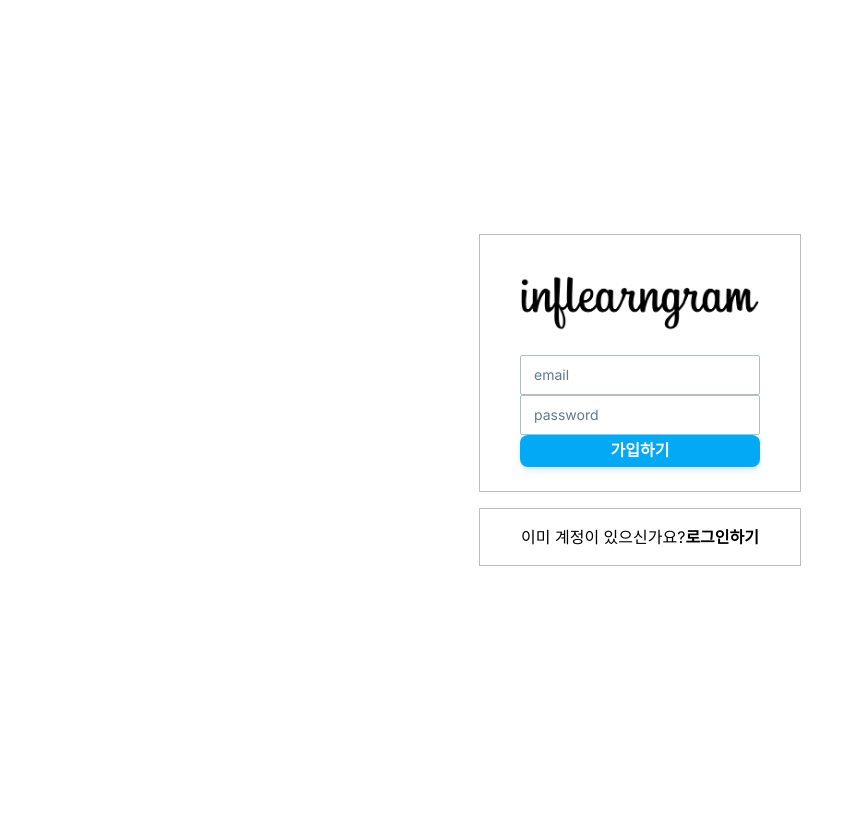
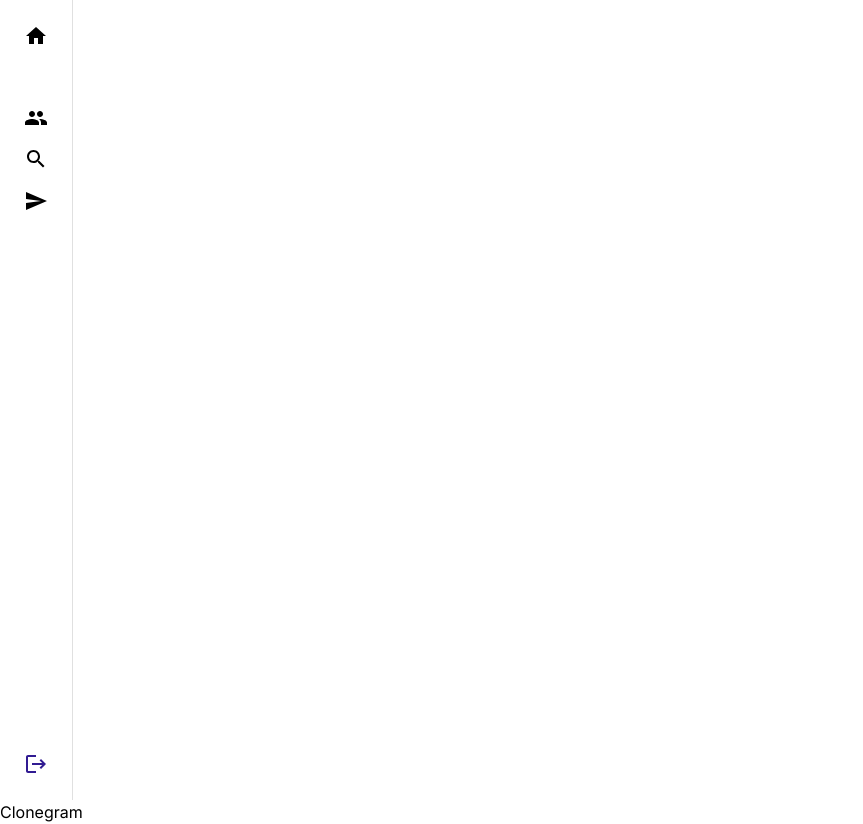
Before and after one commit to sangyun-hwang/polyglot-practice, a Next.js app in the folder apps/next-supabase/: page / in a window 1280 px wide. Shown: the whole page, without its empty margins (0-863 px from the left). Before the commit the page ends 800 px from the top, so only its background shows below. Built offline with nearby package versions, Linux system fonts and the light colour scheme.

Commit message:
[feat] sidbar 추가

```diff
--- a/apps/next-supabase/app/layout.tsx
+++ b/apps/next-supabase/app/layout.tsx
@@ -15,7 +15,7 @@ export const metadata: Metadata = {
 };
 
 export default function RootLayout({ children }: { children: React.ReactNode }) {
-  const loggedIn = false;
+  const loggedIn = true;
 
 
   return (
--- a/apps/next-supabase/components/auth/index.tsx
+++ b/apps/next-supabase/components/auth/index.tsx
@@ -7,7 +7,7 @@ import SignIn from "./signin"
 export default function Auth() {
   const [view, setView] = useState<"SIGNUP" | "SIGNIN">("SIGNUP")
 
-  return <main className="h-screen w-screen flex justify-center items-center">
+  return <main className="h-screen w-screen flex justify-center items-center bg-gradient-to-br from-purple-50 to-light-blue-50">
     {view === "SIGNUP" ? <SignUp setView={setView} /> : <SignIn setView={setView} />}
   </main>
 }
--- a/apps/next-supabase/components/auth/signin.tsx
+++ b/apps/next-supabase/components/auth/signin.tsx
@@ -7,7 +7,7 @@ export default function SignIn({ setView }) {
 
   return (
     <div className="flex flex-col gap-4">
-      <div className="pt-10 pb-6 px-10 w-full flex flex-col items-center justify-center max-w-lg border border-gray-400 bg-white">
+      <div className="pt-10 pb-6 px-10 w-full flex flex-col items-center justify-center max-w-lg border border-gray-400 bg-white gap-2">
         <img src={"/images/inflearngram.png"} className="w-60 mb-6" />
         <Input
           value={email}
@@ -35,10 +35,10 @@ export default function SignIn({ setView }) {
       </div>
 
       <div className="py-4 w-full text-center max-w-lg border border-gray-400 bg-white">
-        아직 계정이 없으신가요?{""}
+        아직 계정이 없으신가요?{" "}
         <button
           onClick={() => setView("SIGNUP")}
-          className="ligt-blue-600 font-bold"
+          className="text-light-blue-600 font-bold"
         >
           가입하기
         </button>
--- a/apps/next-supabase/components/auth/signup.tsx
+++ b/apps/next-supabase/components/auth/signup.tsx
@@ -7,7 +7,7 @@ export default function SignUp({ setView }) {
 
   return (
     <div className="flex flex-col gap-4">
-      <div className="pt-10 pb-6 px-10 w-full flex flex-col items-center justify-center max-w-lg border border-gray-400 bg-white">
+      <div className="pt-10 pb-6 px-10 w-full flex flex-col items-center justify-center max-w-lg border border-gray-400 bg-white gap-2">
         <img src={"/images/inflearngram.png"} className="w-60 mb-6" />
         <Input
           value={email}
@@ -35,10 +35,10 @@ export default function SignUp({ setView }) {
       </div>
 
       <div className="py-4 w-full text-center max-w-lg border border-gray-400 bg-white">
-        이미 계정이 있으신가요?{""}
+        이미 계정이 있으신가요?{" "}
         <button
           onClick={() => setView("SIGNIN")}
-          className="ligt-blue-600 font-bold"
+          className="text-light-blue-600 font-bold"
         >
           로그인하기
         </button>
--- a/apps/next-supabase/components/layouts/main-layout.tsx
+++ b/apps/next-supabase/components/layouts/main-layout.tsx
@@ -1,6 +1,9 @@
+import SiderBar from "../sidebar";
+
 export default async function MainLayout({ children }: { children: React.ReactNode }) {
   return (
     <main className="">
+      <SiderBar />
       {children}
     </main>
   )
--- /dev/null
+++ b/apps/next-supabase/components/sidebar.tsx
@@ -0,0 +1,35 @@
+"use client"
+
+import { Home, Logout, People, Search, Send } from "@mui/icons-material"
+import Link from "next/link"
+
+export default function SiderBar() {
+  return (
+    <aside className="w-fit h-screen p-6 border-r border-gray-300 flex flex-col justify-between">
+      {/* Home버튼 + People Page ~ Chat Page */}
+      <div className="flex flex-col gap-4">
+        <Link href="/">
+          <Home className="text-2xl mb-10" />
+        </Link>
+        <Link href="/people">
+          <People className="text-2xl" />
+        </Link>
+        <Link href="/discover">
+          <Search className="text-2xl" />
+        </Link>
+        <Link href="/chat">
+          <Send className="text-2xl" />
+        </Link>
+      </div>
+
+      {/* Logout Button */}
+      <div>
+        <button onClick={() => {
+          console.log("logout")
+        }}>
+          <Logout className="text-2xl text-deep-purple-900" />
+        </button>
+      </div>
+    </aside>
+  )
+}
--- a/apps/next-supabase/package.json
+++ b/apps/next-supabase/package.json
@@ -14,6 +14,7 @@
     "@emotion/styled": "^11.11.5",
     "@material-tailwind/react": "^2.1.9",
     "@mui/icons-material": "^5.15.17",
+    "@mui/material": "^7.3.9",
     "@supabase/ssr": "^0.3.0",
     "@tanstack/react-query": "^5.37.1",
     "next": "14.2.3",
```
Also changed, not shown: 1 other file (tests, documents, lock files or other folders).
